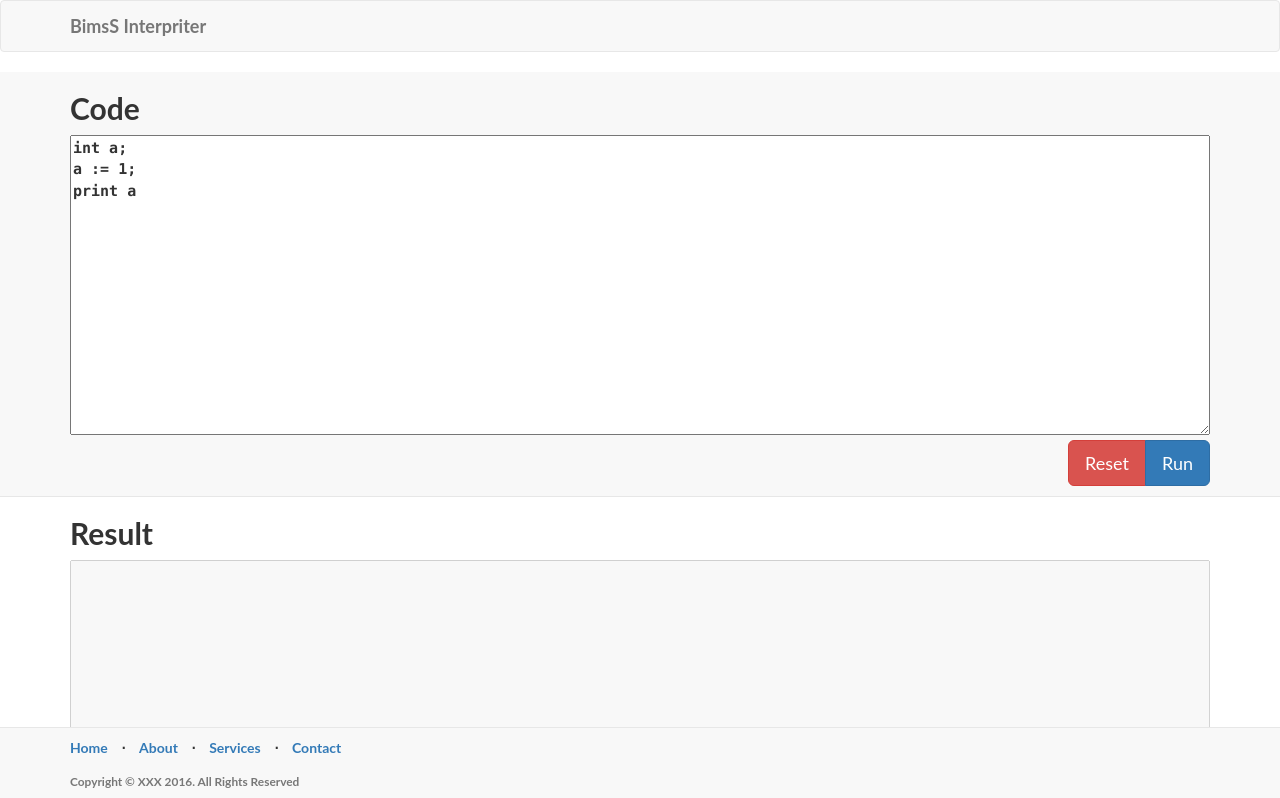
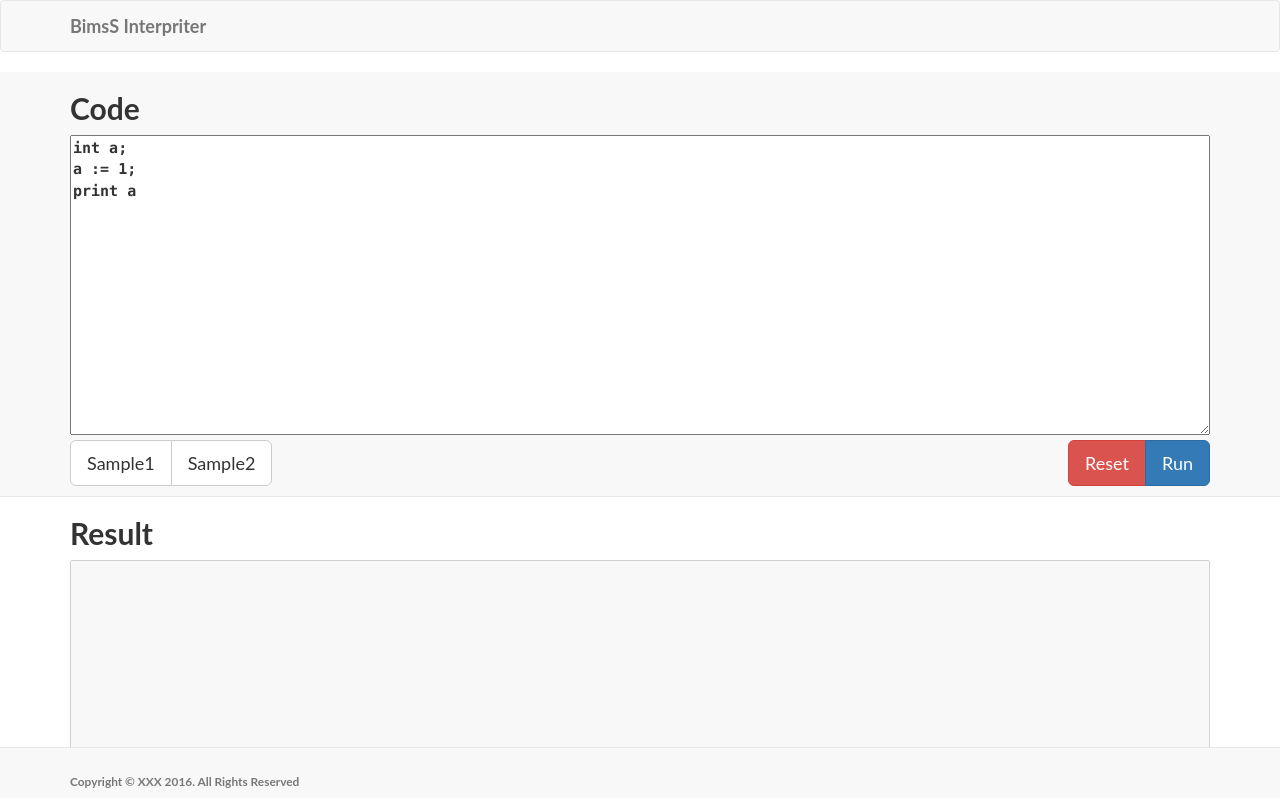
Before and after one commit to him0/BimsSOnBrowser, a website: page index.html in a window 1280 px wide. Shown: the top 798 px of the page. Drawn offline with Linux system fonts and the light colour scheme.

Commit message:
[Update] remove unused links

```diff
--- a/index.html
+++ b/index.html
@@ -29,6 +29,10 @@
     <div class="container">
       <h2>Code</h2>
       <textarea id="code"></textarea>
+      <div class="btn-group btn-group-lg">
+        <button type="button" class="btn btn-default" id="smpl1_btn">Sample1</button>
+        <button type="button" class="btn btn-default" id="smpl2_btn">Sample2</button>
+      </div>
       <div class="btn-group btn-group-lg pull-right">
         <button type="button" class="btn btn-default btn-danger" id="reset_btn">Reset</button>
         <button type="button" class="btn btn-default btn-primary" id="run_btn">Run</button>
@@ -50,23 +54,6 @@
     <div class="container">
       <div class="row">
         <div class="col-lg-12">
-                  <ul class="list-inline">
-                      <li>
-                          <a href="#">Home</a>
-                      </li>
-                      <li class="footer-menu-divider">&sdot;</li>
-                      <li>
-                          <a href="#about">About</a>
-                      </li>
-                      <li class="footer-menu-divider">&sdot;</li>
-                      <li>
-                          <a href="#services">Services</a>
-                      </li>
-                      <li class="footer-menu-divider">&sdot;</li>
-                      <li>
-                          <a href="#contact">Contact</a>
-                      </li>
-                  </ul>
           <p class="copyright text-muted small">Copyright &copy; XXX 2016. All Rights Reserved</p>
         </div>
       </div>
```
Lines whose indentation alone changed are shown as unchanged.
